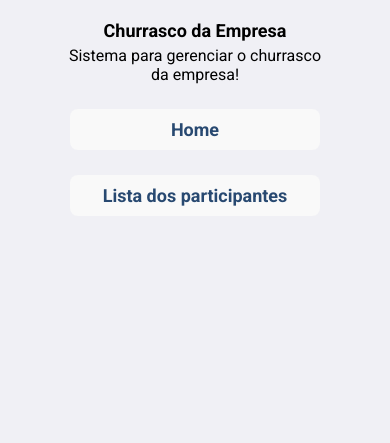
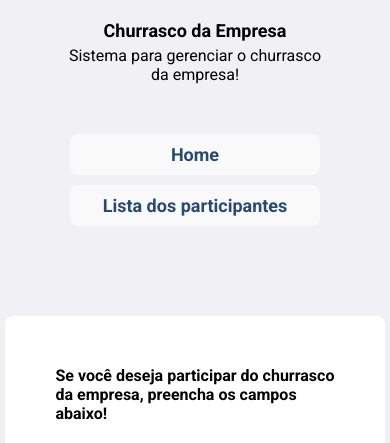
Before and after one commit to RicardoBaltazar/Sistema-Churrasco, a PHP site: page /pages/home.html in a window 390 px wide. Shown: the top 443 px of the page. Before the commit the page ends 206 px from the top, so only its background shows below. Run offline with PHP 8.4, Linux system fonts and the light colour scheme.

Commit message:
style - mudando layout do menu principal

```diff
--- a/pages/home.html
+++ b/pages/home.html
@@ -19,12 +19,14 @@
                 <h1>Churrasco da Empresa</h1>
                 <p>Sistema para gerenciar o churrasco da empresa!</p>
             </div>
-            <a href="#" class="link-menu" id="form">Home</a>
-            <a href="#" class="link-menu" id="list">Lista dos participantes</a>
+            <div class="link">
+                <a href="#" class="link-menu" id="form">Home</a>
+                <a href="#" class="link-menu" id="list">Lista dos participantes</a>
+            </div>
         </header>
 
         <div class="section-form" id="section-form">
-            <!--
+
             <section class="section">
                 <h4>Se você deseja participar do churrasco da empresa, preencha os campos abaixo!</h4>
                 <br>
@@ -70,7 +72,7 @@
                     <input type="submit" class="button" name="action" value="Cadastrar" >
                 </form>
             </section>
-            -->
+
         </div>
 
     </div>
--- a/style/index.css
+++ b/style/index.css
@@ -28,10 +28,15 @@ header {
     align-items: center;
 }
 
+.link {
+    display: flex;
+}
+
 a {
     color: #284971;
     padding: 20px 10px;
-    background-color: #f9f9f9;
+    /*background-color: #f9f9f9;*/
+    margin-left: 0px;
     text-decoration: none;
     border-radius: 8px;
     text-align: center;
--- a/style/responsive.css
+++ b/style/responsive.css
@@ -13,6 +13,7 @@
     header div {
         align-items: center;
         text-align: center;
+        margin-bottom: 40px;
     }
 
     h1 {
@@ -20,10 +21,16 @@
         margin-bottom: 5px;
     }
 
+    .link {
+        display: flex;
+        flex-direction: column;
+    }
+
     a {
         padding: 10px 10px;
-        margin-top: 25px;
+        margin-top: 10px;
         width: 250px;
+        background-color: #f9f9f9;
     }
 
     .button {
```
